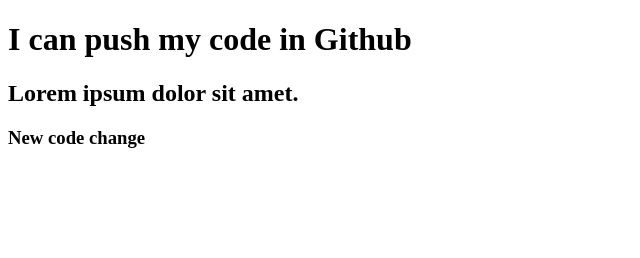
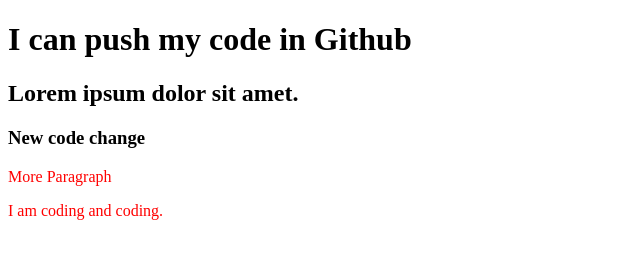
Before and after one commit to alamin1246/my-first-repo, a plain HTML site: page index.html in a window 1280 px wide. Shown: the whole page, without its empty margins (0-640 px from the left). Drawn offline with Linux system fonts and the light colour scheme.

Commit message:
style added

```diff
--- a/index.html
+++ b/index.html
@@ -5,10 +5,13 @@
     <meta http-equiv="X-UA-Compatible" content="IE=edge">
     <meta name="viewport" content="width=device-width, initial-scale=1.0">
     <title>My First Github repo</title>
+    <link rel="stylesheet" href="style.css">
 </head>
 <body>
     <h1>I can push my code in Github </h1>
     <h2>Lorem ipsum dolor sit amet.</h2>
     <h3>New code change</h3>
+    <p>More Paragraph</p>
+    <p>I am coding and coding.</p>
 </body>
 </html>
--- /dev/null
+++ b/style.css
@@ -0,0 +1,3 @@
+p{
+    color: red;
+}
```
